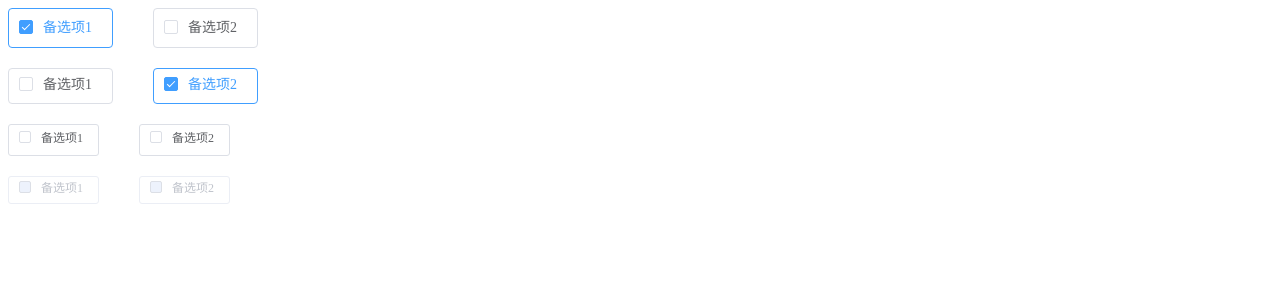
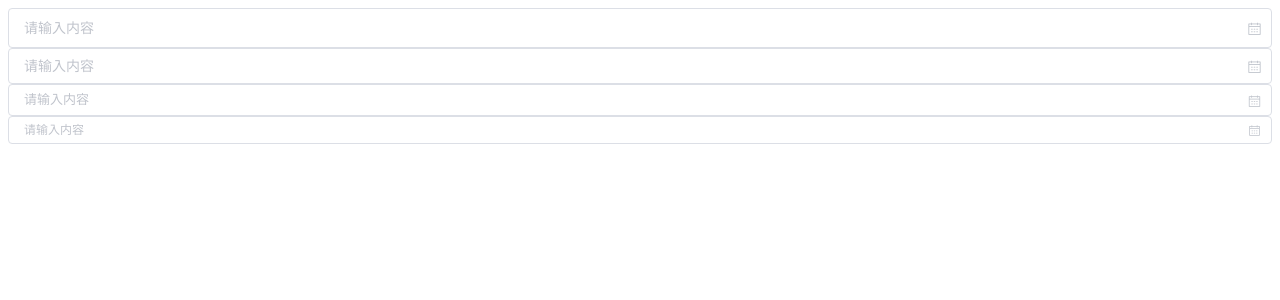
Before and after one commit to kingyeahwei/element_learning, a Vue app: page / in a window 1280 px wide. Shown: the top 300 px of the page. Built offline with nearby package versions, Linux system fonts and the light colour scheme.

Commit message:
input demo

```diff
--- a/src/App.vue
+++ b/src/App.vue
@@ -1,40 +1,38 @@
 <template>
   <div id="app">
-    <div>
-      <el-checkbox v-model="checked1" label="备选项1" border ></el-checkbox>
-      <el-checkbox v-model="checked2" label="备选项2" border ></el-checkbox>
-    </div>
-    <div style="margin-top: 20px;">
-      <el-checkbox v-model="checked3" label="备选项1" border size="medium"></el-checkbox>
-      <el-checkbox v-model="checked4" label="备选项2" border size="medium"></el-checkbox>
-    </div>
-    <div style="margin-top: 20px;">
-      <el-checkbox-group v-model="checkboxGroup1" size="small">
-        <el-checkbox label="备选项1" border></el-checkbox>
-        <el-checkbox label="备选项2" border></el-checkbox>
-      </el-checkbox-group>
-    </div>
-    <div style="margin-top: 20px">
-      <el-checkbox-group v-model="checkboxGroup2" size="mini" disabled>
-        <el-checkbox label="备选项1" border></el-checkbox>
-        <el-checkbox label="备选项2" border></el-checkbox>
-      </el-checkbox-group>
+    <div class="demo-input-size">
+      <el-input v-model="input1"
+                placeholder="请输入内容"
+                suffix-icon="el-icon-date"
+      ></el-input>
+      <el-input v-model="input2"
+                placeholder="请输入内容"
+                size="medium"
+                suffix-icon="el-icon-date"
+      ></el-input>
+      <el-input v-model="input3"
+                suffix-icon="el-icon-date"
+                size="small"
+                placeholder="请输入内容">
+      </el-input>
+      <el-input v-model="input4"
+                placeholder="请输入内容"
+                suffix-icon="el-icon-date"
+                size="mini"
+      ></el-input>
     </div>
   </div>
 </template>
 
 <script>
-const cityOptions = ["上海", "北京", "广州", "深圳"];
   export default {
     name: "app",
     data() {
       return {
-      checked1: true,
-        checked2: false,
-        checked3: false,
-        checked4: true,
-        checkboxGroup1: [],
-        checkboxGroup2: []
+        input1: "",
+        input2: "",
+        input3: "",
+        input4: "",
       };
     },
     methods: {}
```
Lines whose indentation alone changed are shown as unchanged.
